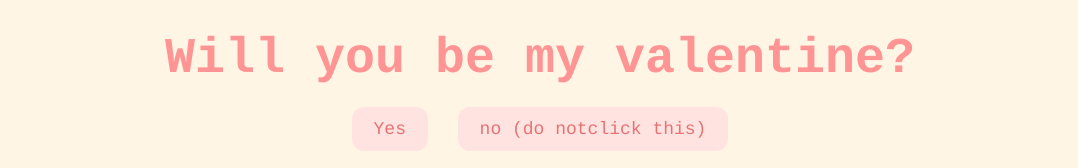
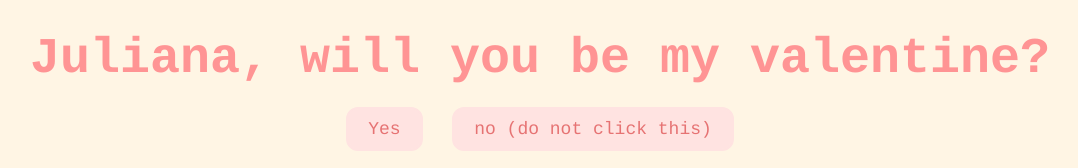
Before and after one commit to stevenm816/stevenm816.github.io, a plain HTML site: page index.html in a window 1280 px wide. Shown: the top 168 px of the page, without its empty margins (100-1178 px from the left). Drawn offline with Linux system fonts and the light colour scheme.

Commit message:
Update index.html

```diff
--- a/index.html
+++ b/index.html
@@ -31,9 +31,9 @@
     </style>
 </head>
 <body>
-    <div id="valentineQuestion"><b>Will you be my valentine?</b></div>
+    <div id="valentineQuestion"><b>Juliana, will you be my valentine?</b></div>
     <button class="answerButton" onclick="location.href='thankyou.html'">Yes</button>
-    <button class="answerButton" id="noButton">no (do notclick this) </button>
+    <button class="answerButton" id="noButton">no (do not click this) </button>
     <br>
     <img src ='cat.gif' alt = 'cat asking question' class="responsive">
 
```
